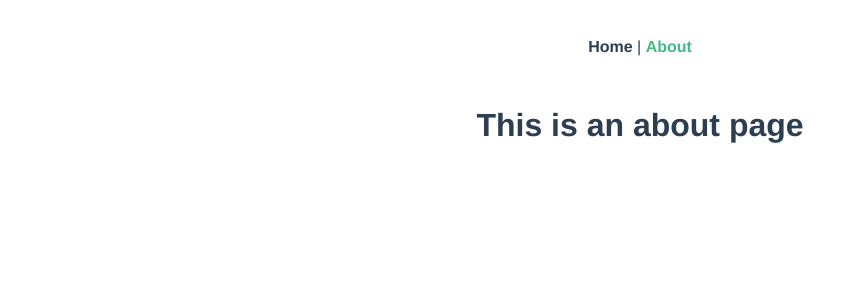
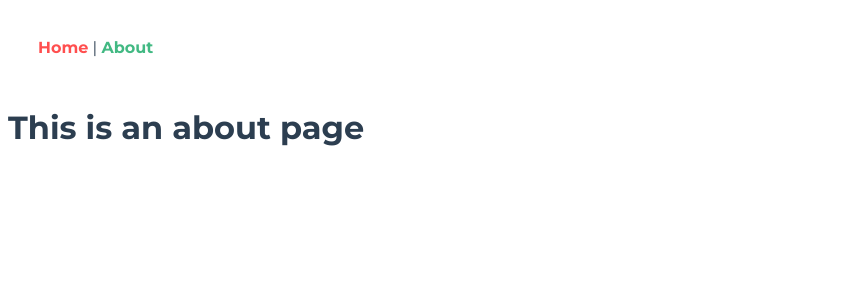
Before and after one commit to javierdwd/agile-pocker-web, a Vue app: page /about in a window 1280 px wide. Shown: the top 300 px of the page, without its empty margins (0-858 px from the left). Built offline with nearby package versions, Linux system fonts and the light colour scheme.

Commit message:
Mover estilos globales a un archivo.

```diff
--- a/src/App.vue
+++ b/src/App.vue
@@ -3,13 +3,3 @@
     <router-view />
   </div>
 </template>
-
-<style lang="scss" scoped>
-#app {
-  font-family: "Avenir", Helvetica, Arial, sans-serif;
-  -webkit-font-smoothing: antialiased;
-  -moz-osx-font-smoothing: grayscale;
-  text-align: center;
-  color: #2c3e50;
-}
-</style>
--- /dev/null
+++ b/src/assets/styles/main.scss
@@ -0,0 +1,29 @@
+@import url('https://fonts.googleapis.com/css?family=Montserrat:400,500,700&display=swap');
+
+
+:root {
+  --brand-color: #FF4F4F;
+  --black: #2C3E50;
+
+  font-size: 62.5%;
+  outline-color: var(--brand-color);
+}
+*,
+*::before,
+*::after {
+  box-sizing: inherit;
+  outline-color: inherit;
+}
+
+html {
+  box-sizing: border-box;
+}
+
+body {
+  -webkit-font-smoothing: antialiased;
+  -moz-osx-font-smoothing: grayscale;
+
+  color: var(--black);
+  font-family: 'Montserrat', sans-serif;
+  font-size: 1.6rem;
+}
--- a/src/components/Nav/Nav.vue
+++ b/src/components/Nav/Nav.vue
@@ -16,9 +16,9 @@ export default {
   padding: 30px;
 
   a {
+    color: var(--brand-color);
     font-weight: bold;
     text-decoration: none;
-    color: #2c3e50;
 
     &.router-link-exact-active {
       color: #42b983;
--- a/src/main.js
+++ b/src/main.js
@@ -1,4 +1,7 @@
 import Vue from "vue";
+
+// Global styles.
+import "./assets/styles/main.scss";
 
 // Vue components.
 import App from "./App.vue";
```
